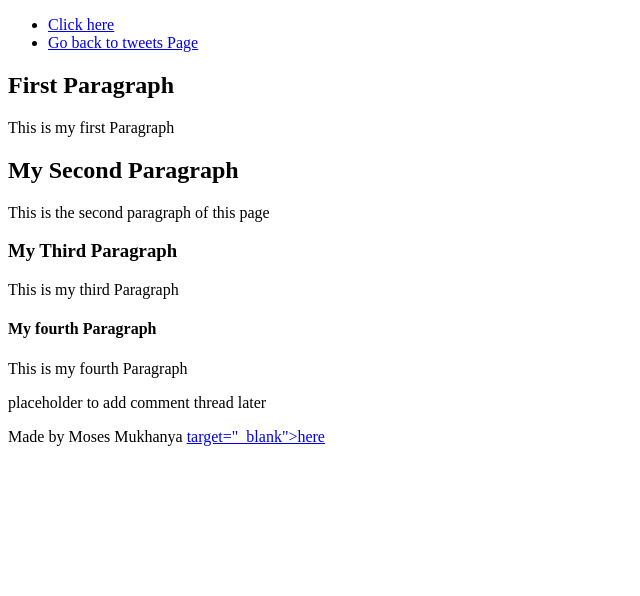
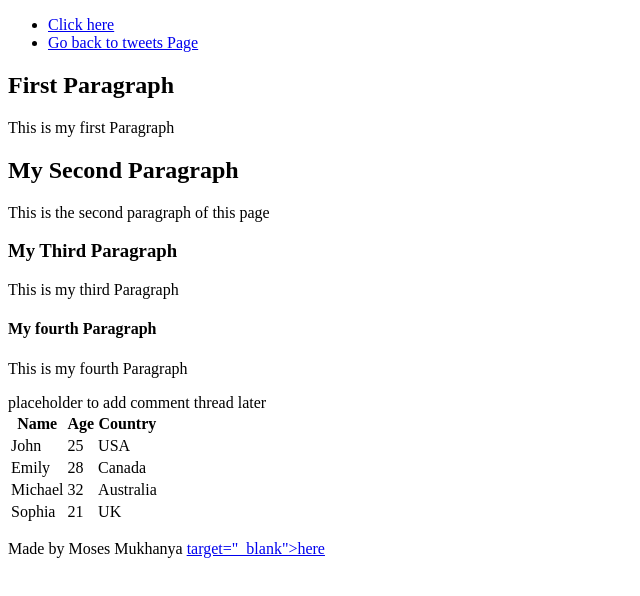
Before and after one commit to mukhnaya/alx_html_css, a plain HTML site: page html_basic/index.html in a window 1280 px wide. Shown: the whole page, without its empty margins (0-640 px from the left). Drawn offline with Linux system fonts and the light colour scheme.

Commit message:
updated files

```diff
--- a/html_basic/index.html
+++ b/html_basic/index.html
@@ -32,6 +32,39 @@
             <aside>
                 placeholder to add comment thread later
             </aside>
+            <article>
+                <table>
+                    <thead>
+                        <tr>
+                            <th>Name</th>
+                            <th>Age</th>
+                            <th>Country</th>
+                        </tr>
+                    </thead>
+                    <tbody>
+                        <tr>
+                            <td>John</td>
+                            <td>25</td>
+                            <td>USA</td>
+                        </tr>
+                        <tr>
+                            <td>Emily</td>
+                            <td>28</td>
+                            <td>Canada</td>
+                        </tr>
+                        <tr>
+                            <td>Michael</td>
+                            <td>32</td>
+                            <td>Australia</td>
+                        </tr>
+                        <tr>
+                            <td>Sophia</td>
+                            <td>21</td>
+                            <td>UK</td>
+                        </tr>
+                    </tbody>
+                </table>
+            </article>
         </main>
         <footer>
             <p>Made by Moses Mukhanya <a href="moses.PNG"> target="_blank">here </a></p>
```
Also changed, not shown: html_basic/tweets.html (+31 -0 lines).
